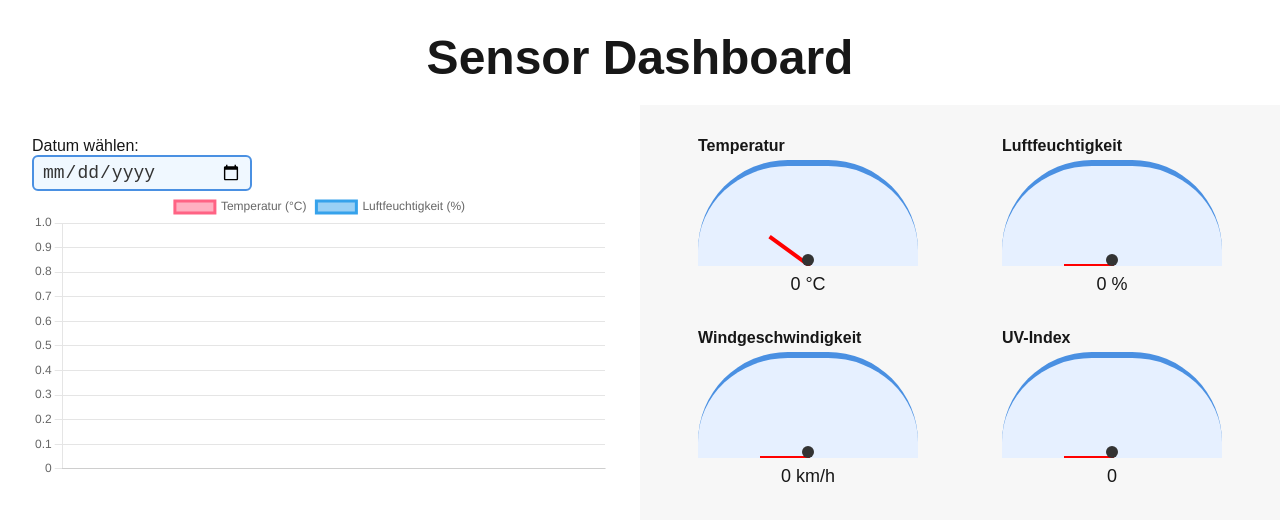
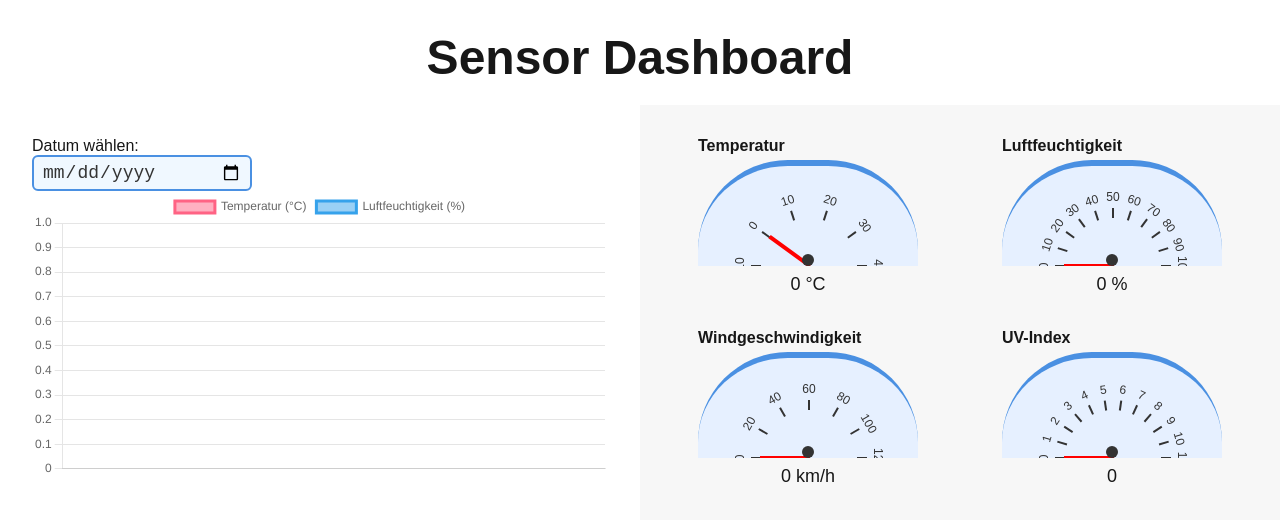
Before and after one commit to Escanor1902/fake-sensor-syp, a Next.js app in the folder sensor-dashboard/: page / in a window 1280 px wide. Shown: the top 520 px of the page. Built offline with nearby package versions, Linux system fonts and the light colour scheme; no server answers.

Commit message:
editing gauges with skala

```diff
--- a/sensor-dashboard/components/Gauge.js
+++ /dev/null
@@ -1,21 +0,0 @@
-'use client';
-
-import React from 'react';
-
-export default function Gauge({ label, value, unit, min = 0, max = 100 }) {
-  const angle = ((value - min) / (max - min)) * 180 - 90;
-
-  return (
-    <div className="gauge">
-      <div className="gauge-label">{label}</div>
-      <div className="gauge-body">
-        <div
-          className="gauge-needle"
-          style={{ transform: `rotate(${angle}deg)` }}
-        ></div>
-        <div className="gauge-center"></div>
-      </div>
-      <div className="gauge-value">{value} {unit}</div>
-    </div>
-  );
-}
--- /dev/null
+++ b/sensor-dashboard/components/Gauge.tsx
@@ -0,0 +1,56 @@
+'use client';
+
+import React from 'react';
+
+type GaugeProps = {
+  label: string;
+  value: number;
+  unit: string;
+  min?: number;
+  max?: number;
+  steps?: number;
+};
+
+export default function Gauge({
+  label,
+  value,
+  unit,
+  min = 0,
+  max = 100,
+  steps = 9,
+}: GaugeProps) {
+  const angle = ((value - min) / (max - min)) * 180 - 90;
+
+  const ticks = Array.from({ length: steps + 1 }, (_, i) => {
+    const val = min + ((max - min) / steps) * i;
+    const tickAngle = ((val - min) / (max - min)) * 180 - 90;
+    return { val: Math.round(val), angle: tickAngle };
+  });
+
+  return (
+    <div className="gauge">
+      <div className="gauge-label">{label}</div>
+      <div className="gauge-body">
+        {ticks.map((tick, idx) => (
+          <div
+            key={idx}
+            className="gauge-tick"
+            style={{
+              transform: `rotate(${tick.angle}deg) translateY(-48px)`,
+            }}
+          >
+            <div className="gauge-tick-label">{tick.val}</div>
+          </div>
+        ))}
+        <div
+          className="gauge-needle"
+          style={{ transform: `rotate(${angle}deg)` }}
+        ></div>
+        <div className="gauge-center"></div>
+      </div>
+      <div className="gauge-value">
+        {value} {unit}
+      </div>
+    </div>
+  );
+}
--- a/sensor-dashboard/src/app/globals.css
+++ b/sensor-dashboard/src/app/globals.css
@@ -162,3 +162,22 @@ main {
   align-content: start;
   justify-items: center;
 }
+
+.gauge-tick {
+  position: absolute;
+  bottom: 0;
+  left: 50%;
+  transform-origin: bottom center;
+  width: 2px;
+  height: 10px;
+  background-color: #333;
+}
+
+.gauge-tick-label {
+  position: absolute;
+  top: -18px;
+  left: 50%;
+  transform: translateX(-50%);
+  font-size: 12px;
+  color: #333;
+}
--- a/sensor-dashboard/src/app/page.js
+++ b/sensor-dashboard/src/app/page.js
@@ -3,7 +3,7 @@
 import { useState, useEffect } from 'react';
 import { io } from 'socket.io-client';
 import SensorChart from '../../components/SensorChart.js';
-import SensorGauges from '../../components/SensorGauges.js';
+import Gauge from '../../components/Gauge.tsx';
 
 export default function Home() {
   const [selectedDate, setSelectedDate] = useState('');
@@ -97,9 +97,39 @@ export default function Home() {
           </div>
           <SensorChart data={sensorData} isLive={isLive} />
         </div>
-
-        <div className="right-side">
-          <SensorGauges values={gaugeValues} />
+          <div className="right-side">
+  <Gauge
+    label="Temperatur"
+    value={liveData.temperature}
+    unit="°C"
+    min={-10}
+    max={40}
+    steps={5}
+  />
+  <Gauge
+    label="Luftfeuchtigkeit"
+    value={liveData.humidity}
+    unit="%"
+    min={0}
+    max={100}
+    steps={10}
+  />
+  <Gauge
+    label="Windgeschwindigkeit"
+    value={liveData.windSpeed}
+    unit="km/h"
+    min={0}
+    max={120}
+    steps={6}
+  />
+  <Gauge
+    label="UV-Index"
+    value={liveData.uvIndex}
+    unit=""
+    min={0}
+    max={11}
+    steps={11}
+  />
         </div>
       </main>
     </>
```
Also changed, not shown: 1 other file (tests, documents, lock files or other folders).
